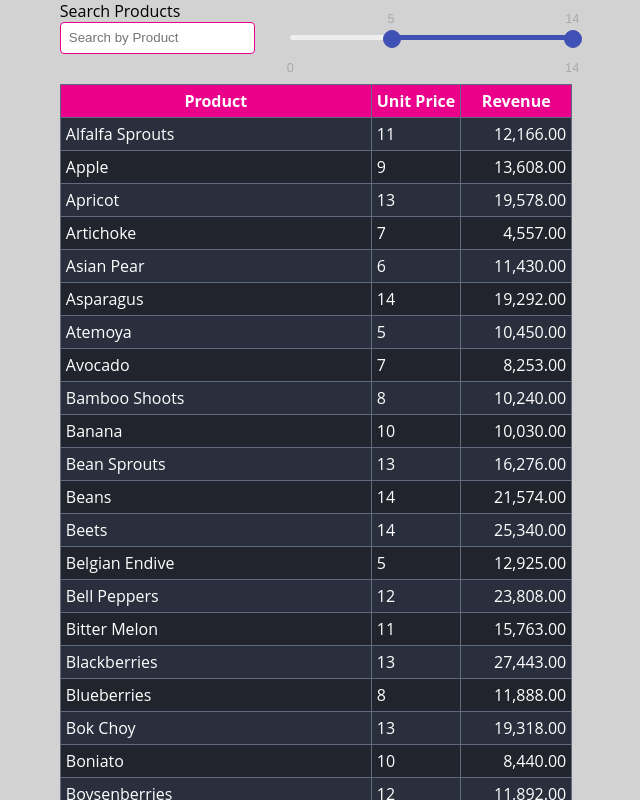
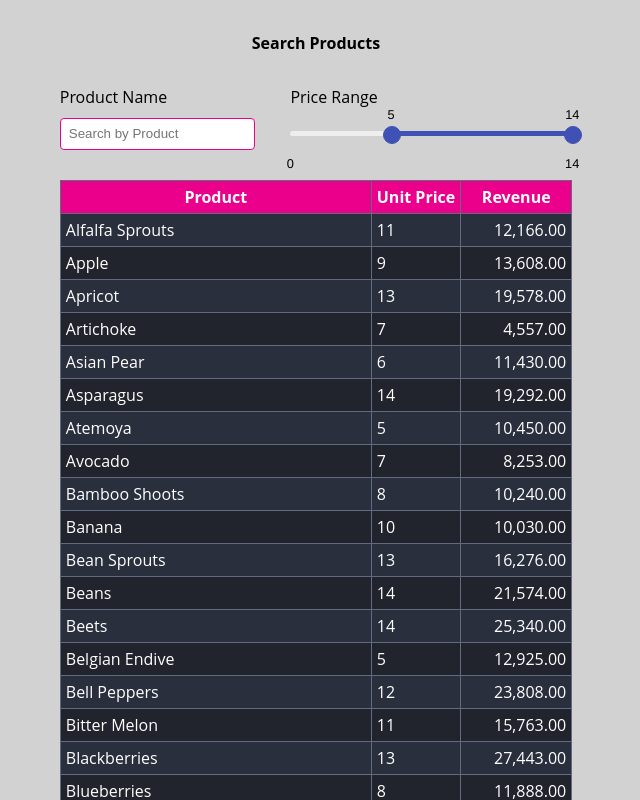
Before and after one commit to ashvini-maurya/products, a React (Create React App) app: page / in a window 1280 px wide. Shown: the top 800 px of the page, without its empty margins (324-964 px from the left). Built offline with nearby package versions, Linux system fonts and the light colour scheme.

Commit message:
some UI fixes

```diff
--- a/src/App.css
+++ b/src/App.css
@@ -82,3 +82,26 @@ body {
   padding-top: 15px;
   width: 55% !important;
 }
+
+.input-range__label-container {
+  color: black;
+}
+
+.search-products {
+  padding: 2rem;
+  display: flex;
+  justify-content: center;
+  font-weight: bold;
+}
+
+.labels {
+  padding-bottom: 10px !important;
+}
+
+.first-label {
+  flex: 0.38;
+}
+
+.second-label {
+  flex: 0.55;
+}
--- a/src/App.js
+++ b/src/App.js
@@ -76,7 +76,12 @@ class App extends Component {
           <p>Loading...</p>
         ) : (
           <>
-            <label>Search Products</label>
+            <label className="search-products">Search Products</label>
+
+            <div className="labels">
+              <label className="first-label">Product Name</label>
+              <label className="second-label">Price Range</label>
+            </div>
 
             <div>
               <input
```
